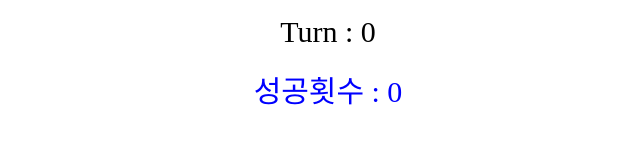
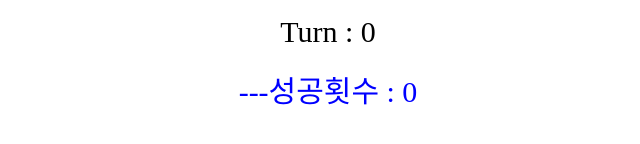
Before and after one commit to hangshik/MerlinGame, a plain HTML site: page index.html in a window 1280 px wide. Shown: the part 340-484 px from the top of the page, without its empty margins (312-952 px from the left). Drawn offline with Linux system fonts and the light colour scheme.

Commit message:
Update index.html

```diff
--- a/index.html
+++ b/index.html
@@ -18,6 +18,6 @@
         <hr/>
         <div id="area" style="font-size:30px"></div><br>
         <div id="result" style="font-size:30px">Turn : 0</div><br>
-        <div id="win" style="font-size:30px;color:blue">성공횟수 : 0</div>
+        <div id="win" style="font-size:30px;color:blue">---성공횟수 : 0</div>
     </body>
 </html>
```
